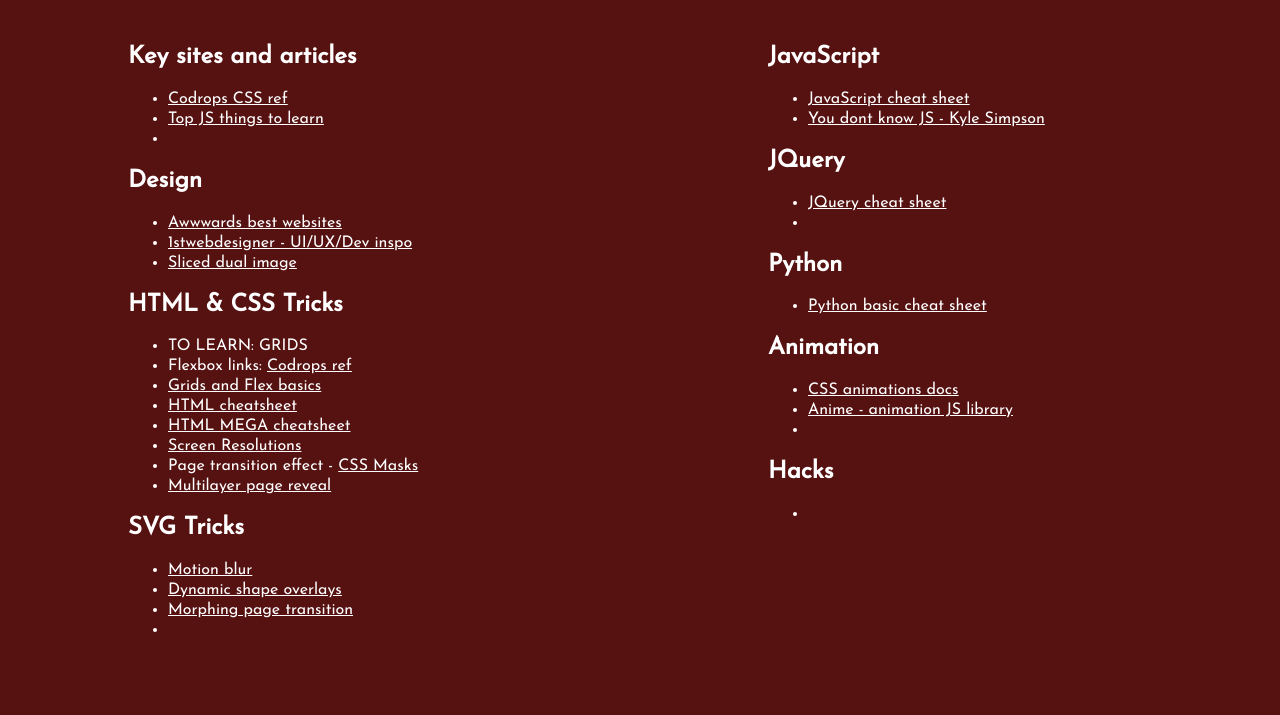
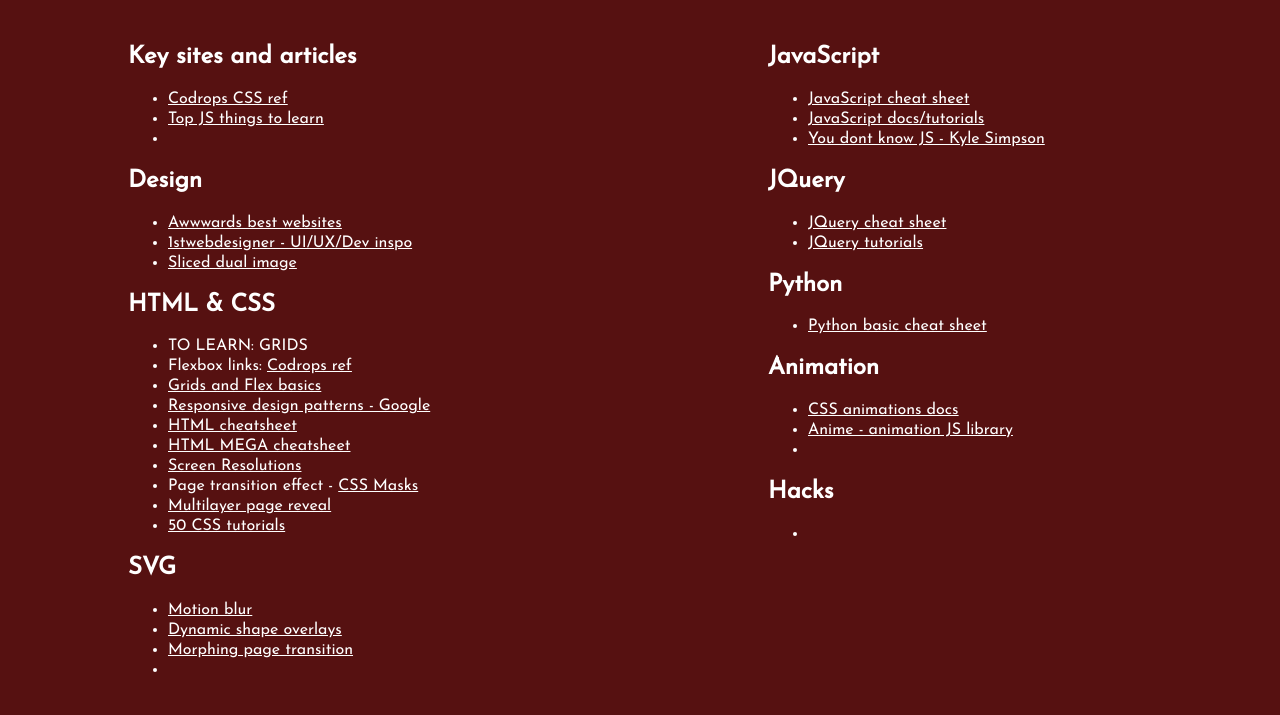
Before and after one commit to arh301/Portfolio1, a plain HTML site: page refs.html in a window 1280 px wide. Shown: the part 85-800 px from the top of the page. Drawn offline with Linux system fonts and the light colour scheme.

Commit message:
rename refs

```diff
--- a/refs.html
+++ b/refs.html
@@ -4,7 +4,7 @@
 <meta charset="utf-8">
 <meta name="viewport" content="width=device-width">
 
-<title>AH - CV</title>
+<title>References</title>
 <link href="styles.css" rel="stylesheet" type="text/css">
 <link href="media.css" rel="stylesheet" type="text/css">
 <link href="https://fonts.googleapis.com/css?family=Josefin+Sans" rel="stylesheet">
@@ -18,7 +18,7 @@
     <ul class="navlist">
       <li class="nav"><a href="index.html">Home</a></li>
       <li class="nav"><a href="port.html">Portfolio</a></li>
-      <li class="nav"><a href="cv.html">CV.</a></li>
+      <li class="nav"><a href="cv.html">CV</a></li>
       <li class="nav"><a href="contact.html">Contact</a></li>
     </ul>
   </nav>
@@ -43,21 +43,22 @@
 
 
 </ul>
-<h2>HTML & CSS Tricks</h2>
+<h2>HTML & CSS</h2>
 <ul>
 <li>TO LEARN: GRIDS<a class="link" target="_blank" href=""></a></li>
 <li>Flexbox links: <a class="link" target="_blank" href="https://tympanus.net/codrops/css_reference/flexbox/">Codrops ref</a></li>
 <li><a class="link" target="_blank" href="https://medium.com/flexbox-and-grids/css-flexbox-grid-layout-how-to-approach-css-layouts-in-2017-and-beyond-685deef03e6c
 ">Grids and Flex basics</a></li>
-
+<li><a class="link" target="_blank" href="https://developers.google.com/web/fundamentals/design-and-ux/responsive/patterns">Responsive design patterns - Google</a></li>
 <li><a class="link" target="_blank" href="html_cheats.png">HTML cheatsheet</a></li>
 <li><a class="link" target="_blank" href="html_cheat_compat_canvas.pdf">HTML MEGA cheatsheet</a></li>
 <li><a class="link" target="_blank" href="screen_resolutions.gif">Screen Resolutions</a></li>
 <li>Page transition effect - <a class="link" target="_blank" href="https://tympanus.net/codrops/2016/09/29/transition-effect-with-css-masks/">CSS Masks</a></li>
 <li><a class="link" target="_blank" href="https://tympanus.net/codrops/2016/06/01/multi-layer-page-reveal-effects/">Multilayer page reveal</a></li>
+<li><a class="link" target="_blank" href="https://www.heartinternet.uk/blog/50-superb-css-tutorials-sharpen-web-design-skills-2017/">50 CSS tutorials</a></li>
 
 </ul>
-<h2>SVG Tricks</h2>
+<h2>SVG</h2>
 <ul>
 <li><a class="link" target="_blank" href="https://tympanus.net/codrops/2015/04/08/motion-blur-effect-svg/">Motion blur</a></li>
 <li> <a class="link" target="_blank" href="https://tympanus.net/codrops/2017/10/17/dynamic-shape-overlays-with-svg/">Dynamic shape overlays </a></li>
@@ -71,14 +72,14 @@
 <h2>JavaScript</h2>
 <ul>
 <li> <a class="link" target="_blank" href="http://overapi.com/javascript">JavaScript cheat sheet </a></li>
-
+<li> <a class="link" target="_blank" href="https://javascript.info/first-steps">JavaScript docs/tutorials</a></li>
 <li> <a class="link" target="_blank" href="https://github.com/getify/You-Dont-Know-JS">You dont know JS - Kyle Simpson </a></li>
 </ul>
 
 <h2>JQuery</h2>
 <ul>
 <li> <a class="link" target="_blank" href="http://overapi.com/jquery">JQuery cheat sheet</a></li>
-<li> <a class="link" target="_blank" href=""> </a></li>
+<li> <a class="link" target="_blank" href="https://1stwebdesigner.com/53-jquery-tutorials-resources-tips-and-tricks-ultimate-collection/">JQuery tutorials </a></li>
 
 </ul>
 
```
